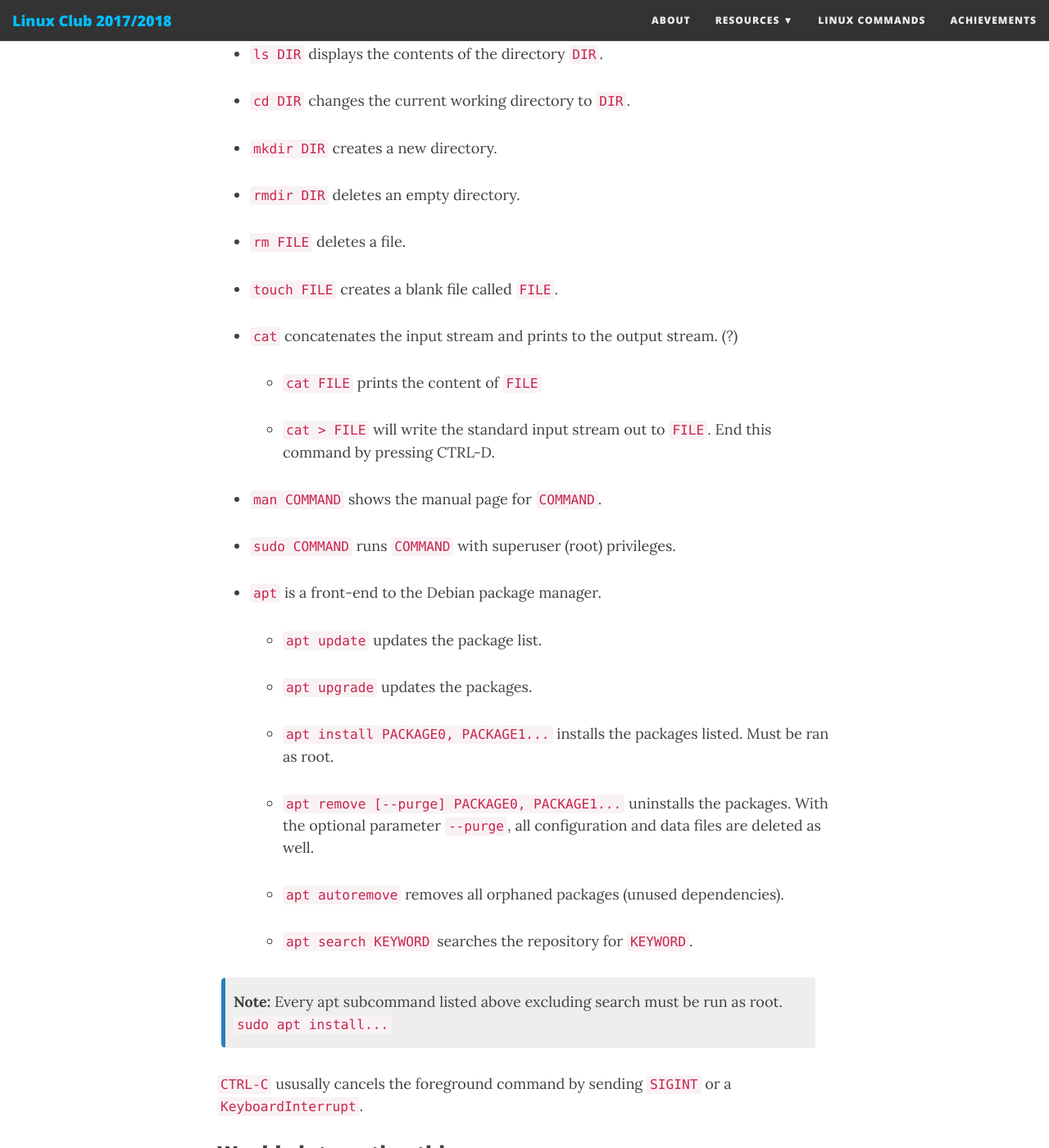
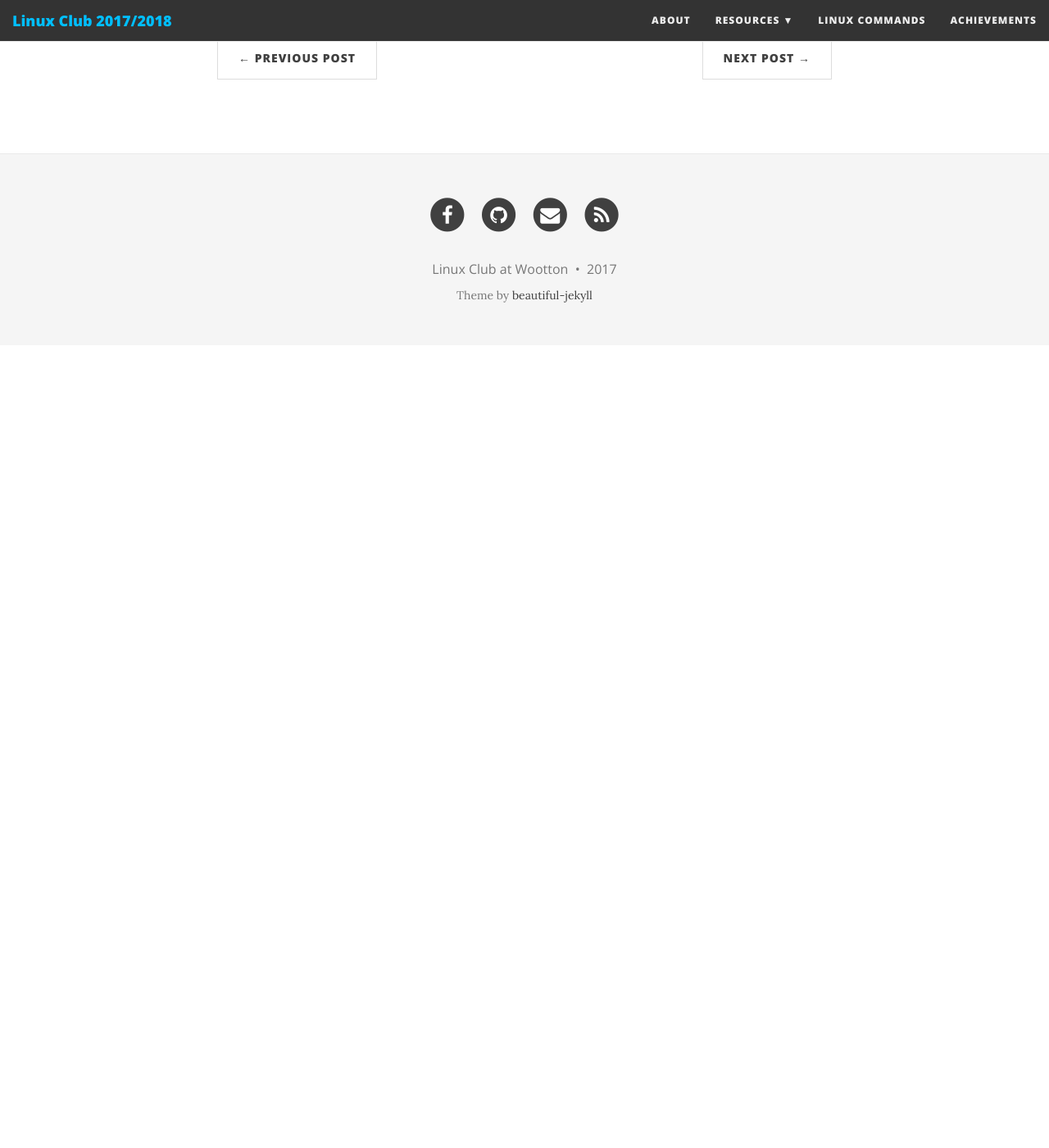
Before and after one commit to wsec/club, a Jekyll site: the page built from docs/_posts/2017-10-03-week-one.md, in a window 1280 px wide and 1400 px high, scrolled down 1677 px. Shown: the whole window at 82% size. Built offline with Jekyll 4.4.1, drawn with Linux system fonts in a browser that asks for light colours; nearby versions of some CDN libraries; comment, search, counter and statistics services are not loaded; after the commit the page ends 2098 px from its top, so only the background shows below that; some of the changed text lies outside the part shown.

Commit message:
Reorganize site structure + week 3
Penguin images now go in img/penguins. Blog posts now accurate to what we actually did on those days.

```diff
--- a/docs/_posts/2017-10-03-week-one.md
+++ b/docs/_posts/2017-10-03-week-one.md
@@ -36,51 +36,6 @@ Additionally, a linux-swap partition can safegaurd against system crashes when t
 
 GRUB2 is the most common Linux bootloader. After system initialization, the GRUB menu presents the user with a list of operating systems to boot into.
 
-## Basic Linux shell commands
-
-- `echo Hello world!`
-
-- `ls DIR` displays the contents of the directory `DIR`.
-
-- `cd DIR` changes the current working directory to `DIR`.
-
-- `mkdir DIR` creates a new directory.
-
-- `rmdir DIR` deletes an empty directory.
-
-- `rm FILE` deletes a file.
-
-- `touch FILE` creates a blank file called `FILE`.
-
-- `cat` concatenates the input stream and prints to the output stream. (?)
-
-    - `cat FILE` prints the content of `FILE`
-
-    - `cat > FILE` will write the standard input stream out to `FILE`. End this command by pressing CTRL-D.
-
-- `man COMMAND` shows the manual page for `COMMAND`.
-
-- `sudo COMMAND` runs `COMMAND` with superuser (root) privileges.
-
-- `apt` is a front-end to the Debian package manager.
-
-    - `apt update` updates the package list.
-
-    - `apt upgrade` updates the packages.
-
-    - `apt install PACKAGE0, PACKAGE1...` installs the packages listed. Must be ran as root.
-
-    - `apt remove [--purge] PACKAGE0, PACKAGE1...` uninstalls the packages. With the optional parameter `--purge`, all configuration and data files are deleted as well.
-
-    - `apt autoremove` removes all orphaned packages (unused dependencies).
-
-    - `apt search KEYWORD` searches the repository for `KEYWORD`.
-
-{: .box-note}
-**Note:** Every apt subcommand listed above excluding search must be run as root. `sudo apt install...`
-
-`CTRL-C` ususally cancels the foreground command by sending `SIGINT` or a `KeyboardInterrupt`.
-
 ### Weekly interesting thing
 
 <https://publiccode.eu/>
```
Also changed, not shown: docs/_posts/2017-10-01-first-week-prep.md (+1 -1 lines), docs/_posts/2017-10-10-cli.md (added, +70 -0 lines), docs/_posts/2017-10-10-shell-scripts.md (deleted, +0 -48 lines), docs/_posts/2017-10-17-week3.md (added, +56 -0 lines), docs/img/penguins/dive.jpg (renamed from docs/img/penguins-dive.jpg), docs/img/penguins/jump.jpg (added), docs/img/penguins/smol.jpg (renamed from docs/img/smol-penguin.jpg).
